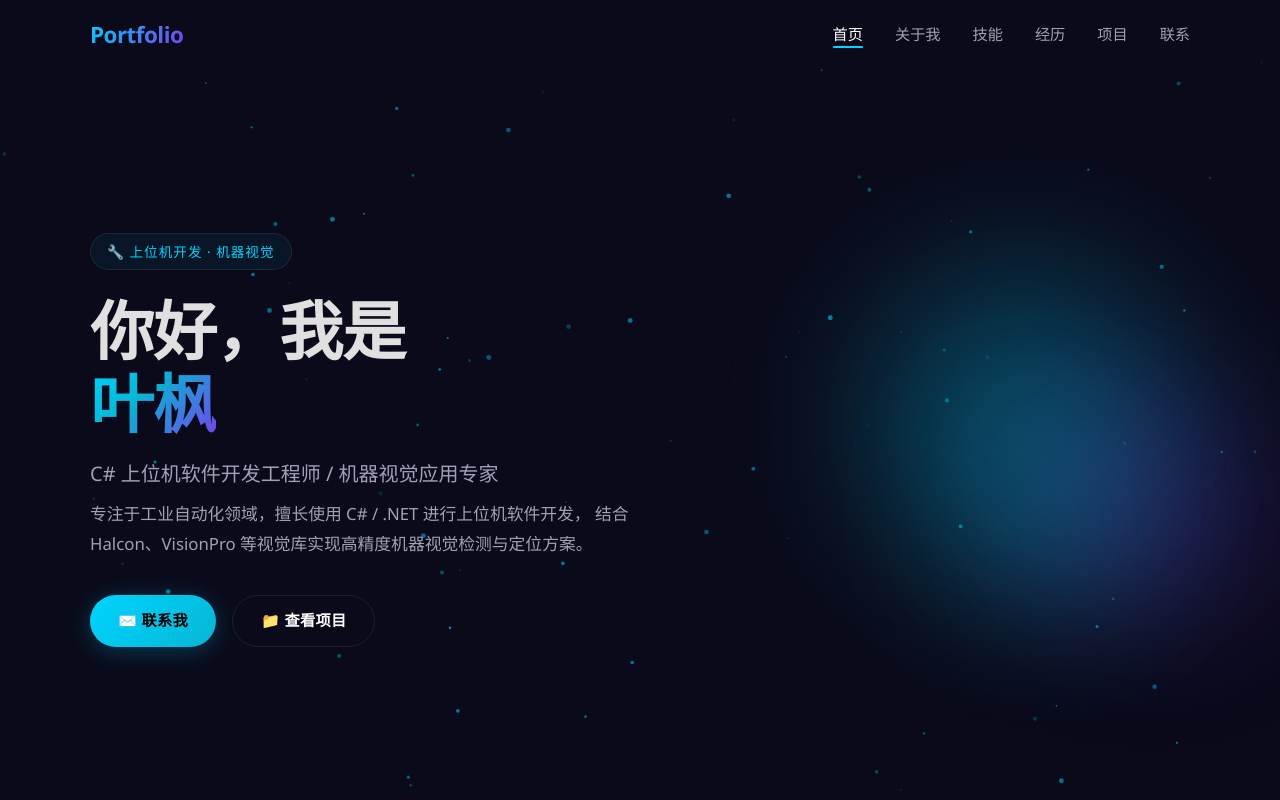
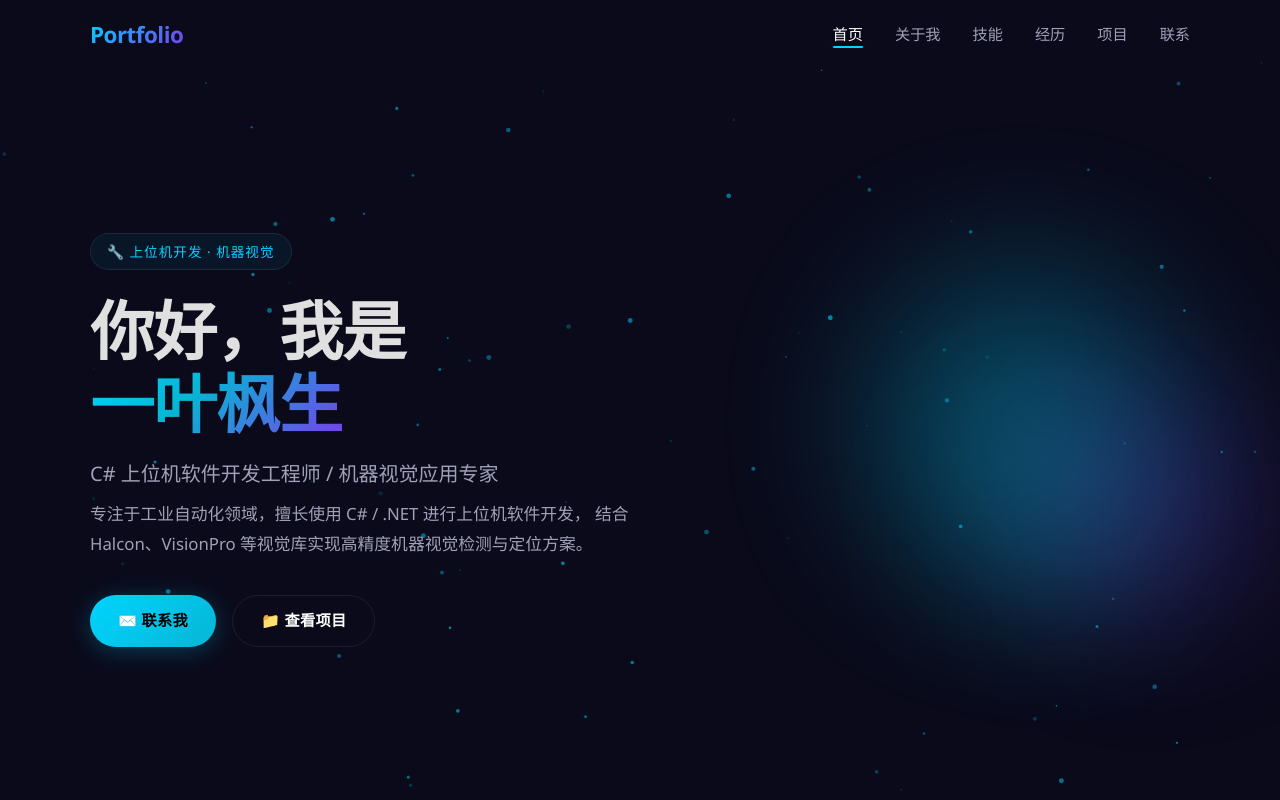
Before and after one commit to yefeng888/yefeng, a plain HTML site: page docs/index.html in a window 1280 px wide. Shown: the top 800 px of the page. Drawn offline with Linux system fonts and the light colour scheme.

Commit message:
Update index.html

```diff
--- a/docs/index.html
+++ b/docs/index.html
@@ -792,7 +792,7 @@
                 <span class="hero-badge">🔧 上位机开发 · 机器视觉</span>
                 <h1>
                     你好，我是<br>
-                    <span class="highlight">叶枫</span>
+                    <span class="highlight">一叶枫生</span>
                 </h1>
                 <p class="hero-subtitle">C# 上位机软件开发工程师 / 机器视觉应用专家</p>
                 <p class="hero-desc">
```
